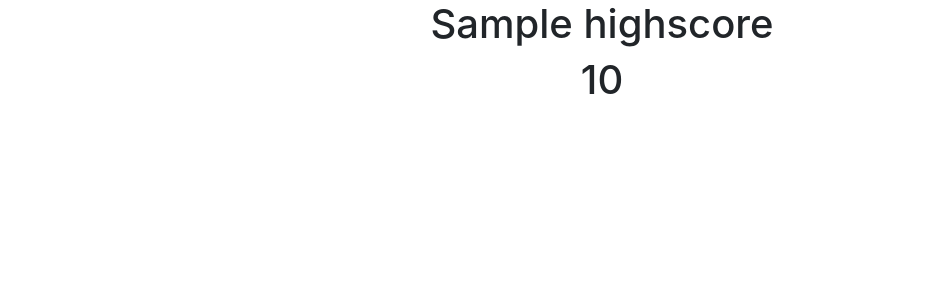
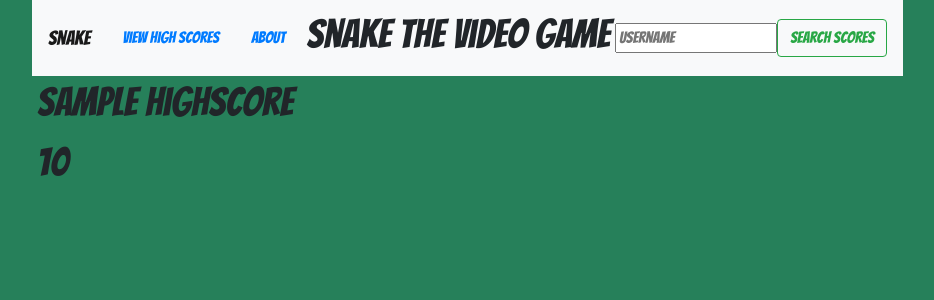
Before and after one commit to norman17/Netsnake, a Flask app: page /scoreboard in a window 1280 px wide. Shown: the top 300 px of the page, without its empty margins (38-972 px from the left). Run offline with Flask 2, Linux system fonts and the light colour scheme; tables that the repository leaves empty or names only in its code hold one stand-in row (values such as "Sample post"); some libraries are stand-ins or nearby versions.

Commit message:
fixed css of scoreboard

```diff
--- a/server/templates/scoreboard.html
+++ b/server/templates/scoreboard.html
@@ -2,12 +2,31 @@
  <html class="no-js">
       <head>
           <link rel="stylesheet" href="https://stackpath.bootstrapcdn.com/bootstrap/4.1.0/css/bootstrap.min.css" integrity="sha384-9gVQ4dYFwwWSjIDZnLEWnxCjeSWFphJiwGPXr1jddIhOegiu1FwO5qRGvFXOdJZ4" crossorigin="anonymous">
- <link rel="stylesheet" href="scoreboard.css">
+ <link rel="stylesheet" href="index.css">
+ <link href="https://fonts.googleapis.com/css?family=Bangers" rel="stylesheet">
         <title>Scoreboard</title>
-        <h1 align="center">{{sortedScores[0][0]}}</h1>
-        <h1 align="center">{{sortedScores[0][1]}}</h1>
+
     </head>
 <body>
+        <div class="container" id="contained">
+                <div class="row">
+        <nav class = "navbar nabar-expand-lg navbar-light bg-light">
+                <a class="navbar-brand" href="/index.html">Snake</a>
+                    <a class="nav-link" href="/players">View High Scores</a>
+               <a class="nav-link" href="/about">About</a>
+                <h1 align="center">Snake the Video Game</h1>
+
+                    <input type="form-contol mr-sm-2" type="search" placeholder="username" id="user">
+                    <button class="btn btn-outline-success my-2 my-sm-0" type="Submit" onclick="getUserScores()">Search Scores</button>
+            </nav>
+                </div>
+                <div class="row">
+            <h1 align="center">{{sortedScores[0][0]}}</h1>
+            </div>
+            <div class="row">
+            <h1 align="center">{{sortedScores[0][1]}}</h1>
+            </div>
+        </div>
 <script src="../snake/scoreboard.js"></script>
 <script src="https://code.jquery.com/jquery-3.3.1.slim.min.js" integrity="sha384-q8i/X+965DzO0rT7abK41JStQIAqVgRVzpbzo5smXKp4YfRvH+8abtTE1Pi6jizo" crossorigin="anonymous"></script>
 <script src="https://cdnjs.cloudflare.com/ajax/libs/popper.js/1.14.0/umd/popper.min.js" integrity="sha384-cs/chFZiN24E4KMATLdqdvsezGxaGsi4hLGOzlXwp5UZB1LY//20VyM2taTB4QvJ" crossorigin="anonymous"></script>
```
